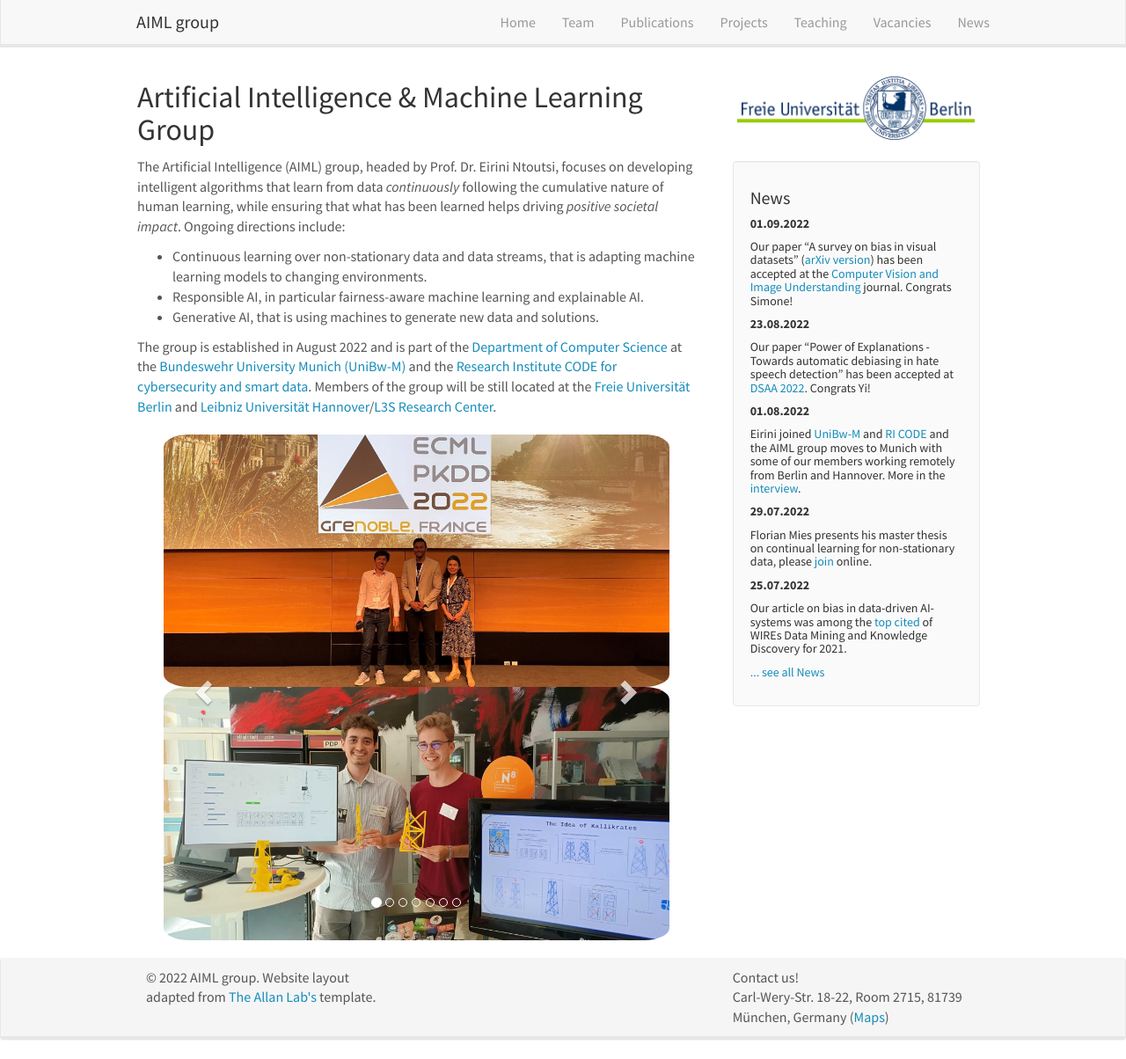
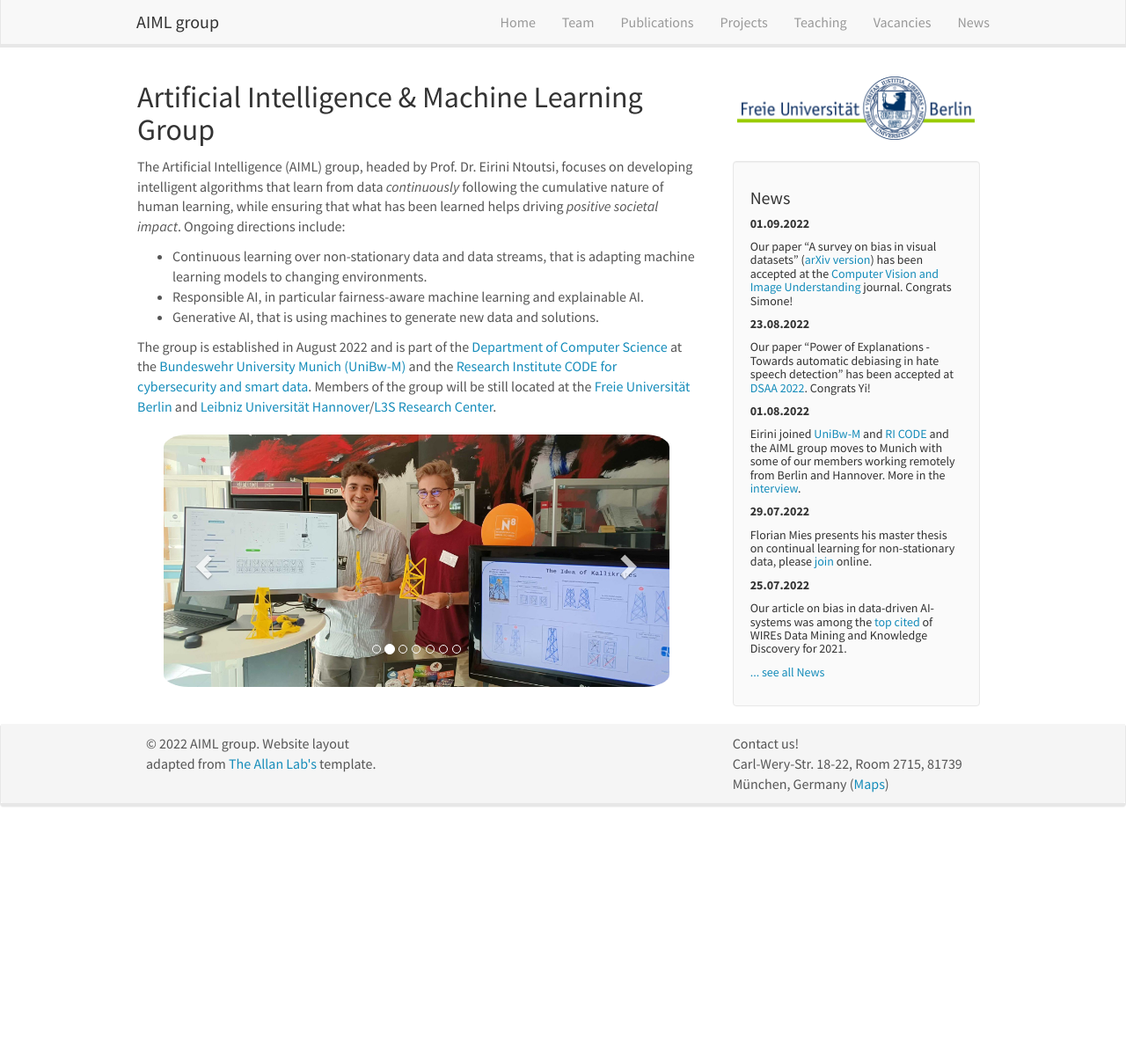
Before and after one commit to AIML-research/AIML-research.github.io, a Jekyll site: the page built from _pages/home.md, in a window 1280 px wide and 1204 px high. Shown: the whole window at 88% size. Built offline with Jekyll 4.4.1, drawn with Linux system fonts in a browser that asks for light colours; nearby versions of some CDN libraries.

Commit message:
Update home.md

```diff
--- a/_pages/home.md
+++ b/_pages/home.md
@@ -47,7 +47,7 @@
             </a>
         </div>
 
-        <div class="item active">
+        <div class="item">
             <a href="https://www.sfb1463.uni-hannover.de/" target="_blank">
             <img src="{{ site.url }}{{ site.baseurl }}/images/slider7001400/LangeNachtKallikrates@FUB.July22.jpeg" alt="Long Night of the Sciences @ FUB, July 2022 - Presentation of Kallikrates, the AI architect for wind-turbines design" width="1253" height="533"/>
             </a>
```
